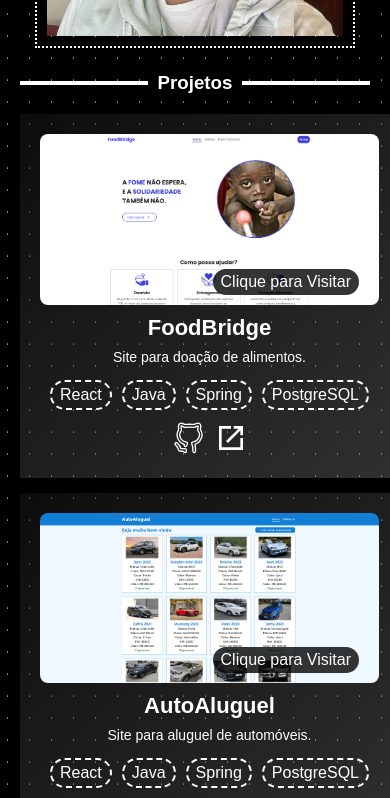
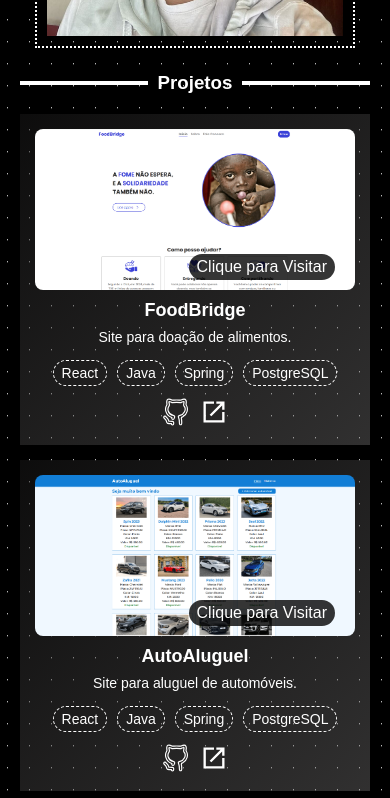
Before and after one commit to EduardoGollner0609/Portifolio, a React (Vite) app: page / in a window 390 px wide. Shown: the part 1542-2340 px from the top of the page. Built offline with nearby package versions, Linux system fonts and the light colour scheme; a web font is replaced by a local one.

Commit message:
Ajeitando responsividade dos cards.

```diff
--- a/src/components/ProjectCard/styles.css
+++ b/src/components/ProjectCard/styles.css
@@ -43,8 +43,10 @@
   top: 0;
   font-size: 22px;
 }
+
 .project-card-details-skills {
   display: flex;
+  flex-wrap: wrap;
   gap: 10px;
   top: 180px;
   justify-content: start;
@@ -123,7 +125,6 @@
       rgba(26, 25, 25, 0.5),
       rgba(126, 124, 124, 0.39)
     );
-    margin: 0 auto;
     align-items: center;
     max-width: 600px;
     position: static;
@@ -184,3 +185,24 @@
     left: 0;
   }
 }
+
+@media (max-width: 460px) {
+  .project-card {
+    padding: 15px 15px 5px 15px;
+  }
+
+  .project-card-details-skills p {
+    border: 1px dashed #fff;
+    font-size: 14px;
+    border-radius: 20px;
+  }
+
+  .project-card-details h3 {
+    font-size: 18px;
+  }
+
+  .project-card-details-links a img {
+    width: 28px;
+    height: 28px;
+  }
+}
--- a/src/routes/Page/styles.css
+++ b/src/routes/Page/styles.css
@@ -115,6 +115,12 @@
   }
 }
 
+@media (max-width: 976px) {
+  .projects-list {
+    align-items: center;
+  }
+}
+
 @media (max-width: 768px) {
   .apresentation-img img,
   .apresentation-img img:hover {
```
